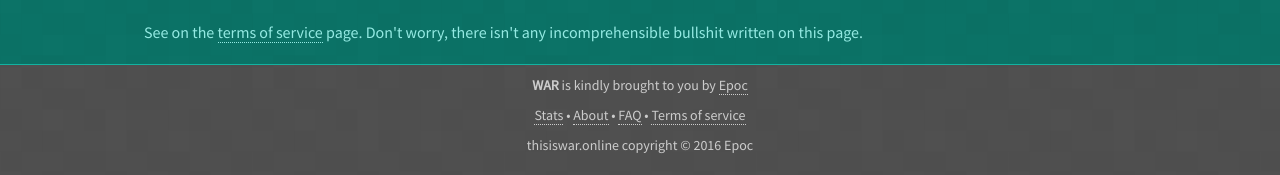
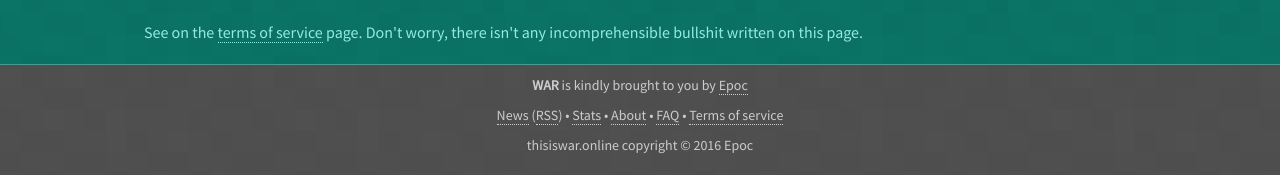
Before and after one commit to EpocDotFr/war, a Flask app: page /faq in a window 1280 px wide. Shown: the part 998-1173 px from the top of the page. Run offline with Flask 2, Linux system fonts and the light colour scheme; parts of the project's set-up code (start-up, migrations or seed data) failed here and were passed over; some libraries are stand-ins or nearby versions.

Commit message:
News are ready

```diff
--- a/routes.py
+++ b/routes.py
@@ -15,8 +15,7 @@ def home():
 
     latest_news = None
 
-    if app.config['DEBUG']:
-        latest_news = get_latest_news(db)
+    latest_news = get_latest_news(db)
 
     return render_template('home.html', global_stats=global_stats, latest_news=latest_news)
 
--- a/templates/layout.html
+++ b/templates/layout.html
@@ -48,7 +48,7 @@
 
     <footer>
         <p><strong>WAR</strong> is kindly brought to you by <a href="https://www.epoc.fr">Epoc</a></p>
-        <p>{% if config['DEBUG'] %}<a href="{{ url_for('news') }}">News</a> (<a href="{{ url_for('news_rss') }}">RSS</a>) • {% endif %}<a href="{{ url_for('stats') }}">Stats</a> • <a href="{{ url_for('about') }}">About</a> • <a href="{{ url_for('faq') }}">FAQ</a> • <a href="{{ url_for('tos') }}">Terms of service</a></p>
+        <p><a href="{{ url_for('news') }}">News</a> (<a href="{{ url_for('news_rss') }}">RSS</a>) • <a href="{{ url_for('stats') }}">Stats</a> • <a href="{{ url_for('about') }}">About</a> • <a href="{{ url_for('faq') }}">FAQ</a> • <a href="{{ url_for('tos') }}">Terms of service</a></p>
         <p>thisiswar.online copyright © 2016 Epoc</p>
     </footer>
 
```
